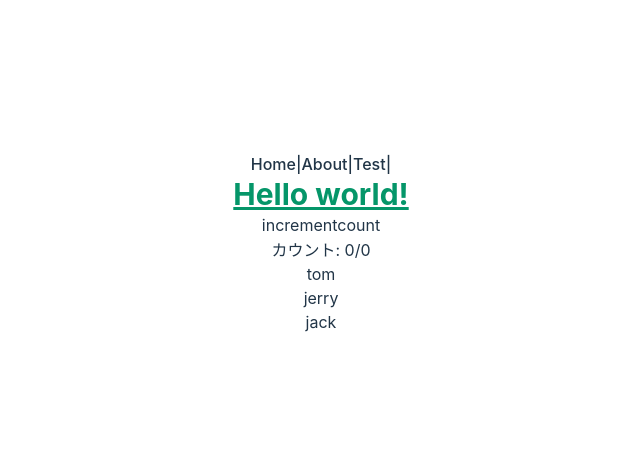
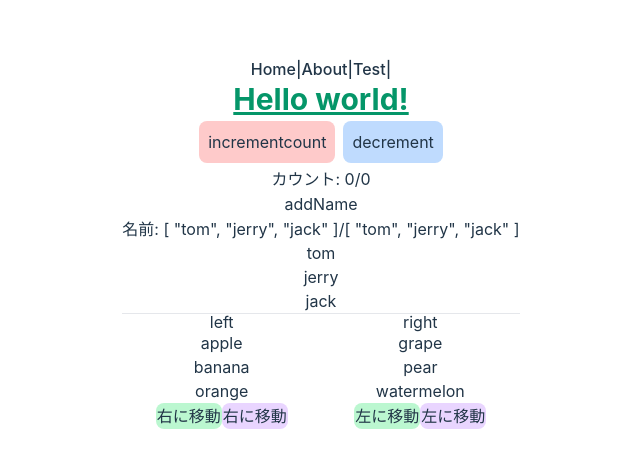
Before and after one commit to katayama8000/vue3-TS-practice, a Vue app: page /test in a window 1280 px wide. Shown: the part 157-624 px from the top of the page, without its empty margins (319-959 px from the left). Built offline with nearby package versions, Linux system fonts and the light colour scheme.

Commit message:
✨ feat/vuex logic

```diff
--- a/src/page/Test.vue
+++ b/src/page/Test.vue
@@ -2,21 +2,73 @@
 import { computed } from "@vue/reactivity";
 import { useStore } from "vuex";
 const store = useStore();
+
 //const count = store.state.count;
 const { count, arrayName } = useStore().state;
-const onIncrement = () => {
-  store.commit("increment");
+
+//increment
+const onIncrement = (num: number): void => {
+  store.commit("increment", num);
+};
+
+//decrement
+const onDecrement = (num: number): void => {
+  store.commit("decrement", num);
+};
+
+//addName
+const addName = (): void => {
+  store.commit("addName", "test");
 };
 
 //storeの更新を検知する
-const detectedCount = computed(() => {
+const detectedCount = computed<number>(() => {
   return useStore().state.count;
 });
+
+//storeの更新を検知する
+const detectedArrayName = computed<string[]>(() => {
+  return useStore().state.arrayName;
+});
+
+//leftItems
+const leftItems = computed<number>(() => {
+  return useStore().state.leftItems;
+});
+
+//rightItems
+const rightItems = computed<number>(() => {
+  return useStore().state.rightItems;
+});
+
+//moveLeft
+const moveLeft = (): void => {
+  store.commit("moveItem");
+};
+
+//moveRight
+const moveRight = (): void => {
+  store.commit("moveItem2");
+};
+
+const moveLeftToRight = (): void => {
+  store.commit("moveLeftToRight");
+};
+
+const moveRightToLeft = (): void => {
+  store.commit("moveRightToLeft");
+};
 </script>
 
 <template>
-  <button @click="onIncrement">incrementcount</button>
+  <button @click="onIncrement(2)" class="bg-red-200 p-2 m-1">
+    incrementcount
+  </button>
+  <button @click="onDecrement(5)" class="bg-blue-200 p-2 m-1">decrement</button>
+
   <div>カウント: {{ count }}/{{ detectedCount }}</div>
+  <button @click="addName">addName</button>
+  <div>名前: {{ arrayName }}/{{ detectedArrayName }}</div>
   <div>
     <ul>
       <li v-for="item in arrayName" :key="item.id">
@@ -24,4 +76,23 @@ const detectedCount = computed(() => {
       </li>
     </ul>
   </div>
+  <hr />
+  <div class="flex">
+    <div class="w-1/2">
+      <h1>left</h1>
+      <div v-for="item in leftItems" :key="item">
+        {{ item }}
+      </div>
+      <button @click="moveRight" class="bg-green-200">右に移動</button>
+      <button @click="moveLeftToRight" class="bg-purple-200">右に移動</button>
+    </div>
+    <div class="w-1/2">
+      <h1>right</h1>
+      <div v-for="item in rightItems" :key="item">
+        {{ item }}
+      </div>
+      <button @click="moveLeft" class="bg-green-200">左に移動</button>
+      <button @click="moveRightToLeft" class="bg-purple-200">左に移動</button>
+    </div>
+  </div>
 </template>
--- a/src/store/index.ts
+++ b/src/store/index.ts
@@ -4,15 +4,56 @@ export default createStore({
   state: {
     count: 0,
     arrayName: ["tom", "jerry", "jack"],
+    leftItems: ["apple", "banana", "orange"],
+    rightItems: ["grape", "pear", "watermelon"],
   },
   getters: {
     //count
-    count: (state) => state.count,
+    //count: (state) => state.count,
+    //arrayName
+    //arrayName: (state) => state.arrayName,
   },
   mutations: {
-    increment(state) {
-      state.count++;
+    increment(state, number) {
+      state.count += number;
       console.log(state.count);
+    },
+    decrement(state, number) {
+      state.count -= number;
+      console.log(state.count);
+    },
+    addName(state, name) {
+      state.arrayName.push(name);
+      //[...state.arrayName, name];
+      console.log(state.arrayName);
+    },
+    //leftItemsの最後の要素をrightItemsに移動
+    moveItem(state) {
+      const item = state.leftItems.pop();
+      state.rightItems.push(item!);
+    },
+    //RightItemsの最後の要素をleftItemsに移動
+    moveItem2(state) {
+      const item = state.rightItems.pop();
+      state.leftItems.push(item!);
+    },
+    moveLeftToRight(state) {
+      if (state.leftItems.length === 0) {
+        alert("左側にアイテムがありません");
+      }
+      const item: string = state.leftItems.slice(-1)[0];
+      state.rightItems = [...state.rightItems, item];
+      state.leftItems = state.leftItems.slice(0, -1);
+    },
+
+    moveRightToLeft(state) {
+      if (state.rightItems.length === 0) {
+        alert("右のリストに要素がありません");
+      }
+      const item: string = state.rightItems.slice(-1)[0];
+      state.leftItems = [...state.leftItems, item];
+      state.rightItems = state.rightItems.slice(0, -1);
+      console.log(state.rightItems);
     },
   },
   actions: {},
```
